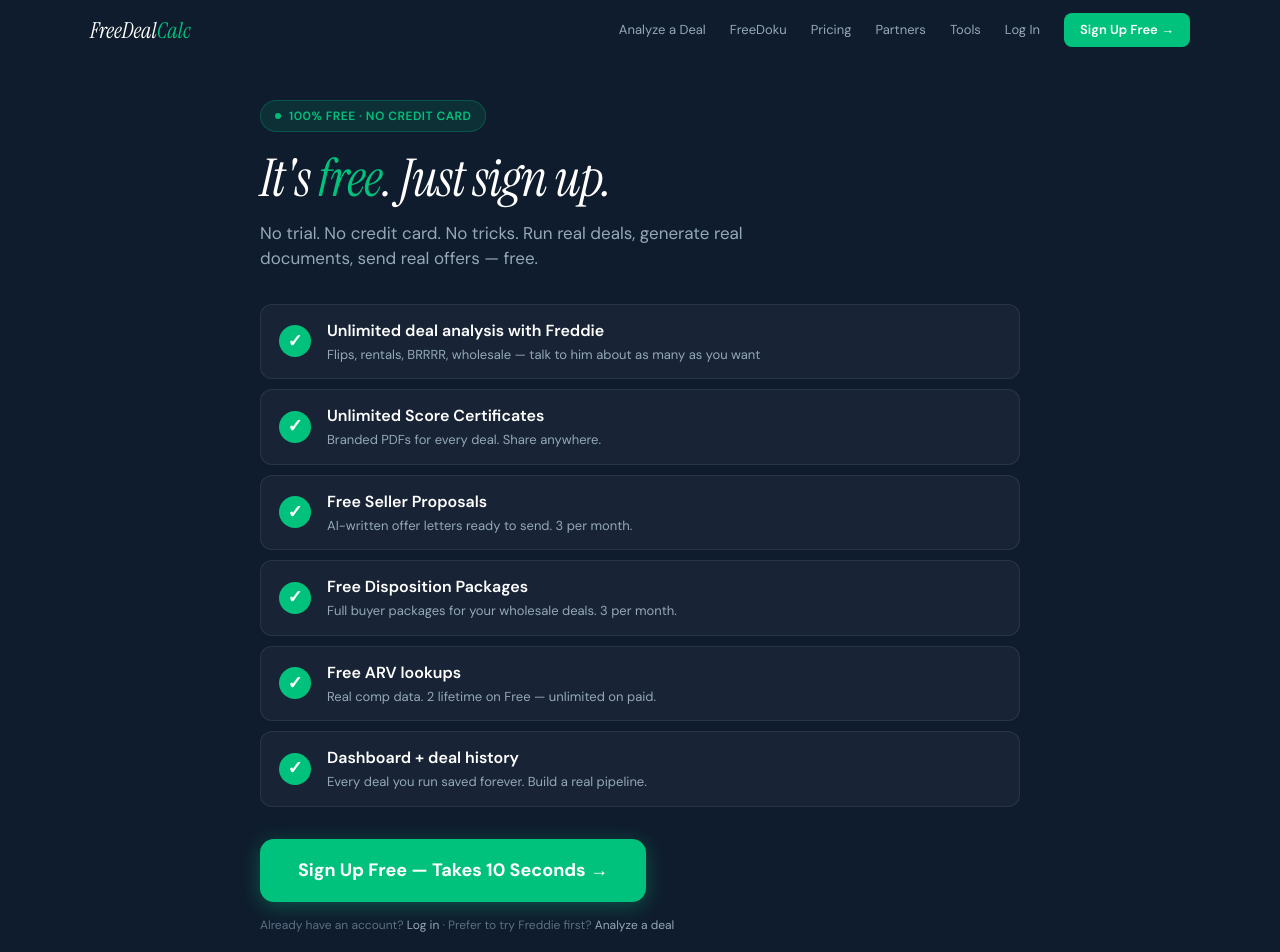
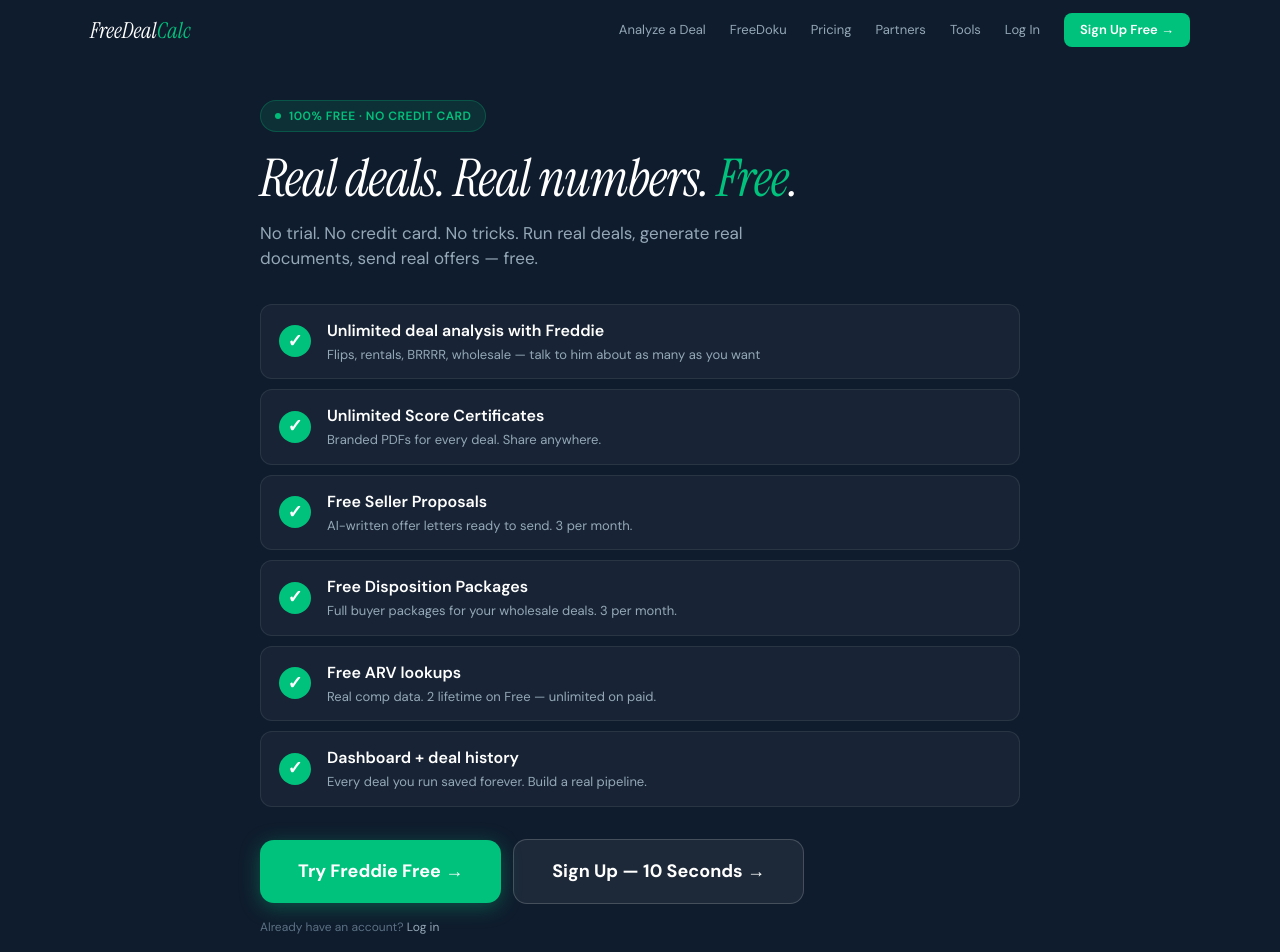
Before and after one commit to freedealcalc/freedealcalc, a Next.js app: page / in a window 1280 px wide. Shown: the top 952 px of the page. Built offline with nearby package versions, Linux system fonts and the light colour scheme; no server answers.

Commit message:
Lead hero with Try Freddie Free + new headline

```diff
--- a/app/page.js
+++ b/app/page.js
@@ -39,6 +39,31 @@
           box-shadow: 0 4px 20px rgba(0,194,124,0.35);
         }
         .hero-btn:hover { background: #00a368; transform: translateY(-1px); }
+        .hero-btn-secondary {
+          display: inline-flex;
+          align-items: center;
+          gap: 10px;
+          background: rgba(255,255,255,0.06);
+          color: white;
+          font-size: 18px;
+          font-weight: 700;
+          padding: 18px 38px;
+          border-radius: 14px;
+          text-decoration: none;
+          transition: background 0.15s, border 0.15s, transform 0.1s;
+          border: 1px solid rgba(255,255,255,0.18);
+        }
+        .hero-btn-secondary:hover {
+          background: rgba(255,255,255,0.12);
+          border: 1px solid rgba(255,255,255,0.3);
+          transform: translateY(-1px);
+        }
+        .hero-cta-row {
+          display: flex;
+          flex-wrap: wrap;
+          gap: 12px;
+          align-items: center;
+        }
         .nav-link { font-size: 13px; color: #94a8b8; text-decoration: none; transition: color 0.15s; }
         .nav-link:hover { color: white; }
         .feature-card {
@@ -111,6 +136,8 @@
           .stat-row { flex-direction: column !important; gap: 16px !important; }
           .nav-links { display: none !important; }
           .nav-mobile-cta { display: flex !important; }
+          .hero-cta-row { flex-direction: column !important; align-items: stretch !important; }
+          .hero-cta-row a { justify-content: center; text-align: center; }
         }
       `}</style>
 
@@ -161,7 +188,7 @@
           </div>
 
           <h1 className="hero-headline" style={{ fontFamily: 'Instrument Serif, Georgia, serif', fontSize: '52px', fontStyle: 'italic', color: 'white', lineHeight: '1.05', letterSpacing: '-1px', marginBottom: '14px' }}>
-            It's <span style={{ color: '#00C27C' }}>free</span>. Just sign up.
+            Real deals. Real numbers. <span style={{ color: '#00C27C' }}>Free</span>.
           </h1>
 
           <p style={{ fontSize: '17px', color: '#94a8b8', lineHeight: '1.5', marginBottom: '32px', maxWidth: '560px' }}>
@@ -188,11 +215,16 @@
             ))}
           </div>
 
-          <a href="/signup" className="hero-btn">
-            Sign Up Free — Takes 10 Seconds →
-          </a>
+          <div className="hero-cta-row">
+            <a href="/freddie" className="hero-btn">
+              Try Freddie Free →
+            </a>
+            <a href="/signup" className="hero-btn-secondary">
+              Sign Up — 10 Seconds →
+            </a>
+          </div>
           <p style={{ fontSize: '12px', color: '#5a7184', marginTop: '14px' }}>
-            Already have an account? <a href="/login" style={{ color: '#94a8b8' }}>Log in</a> · Prefer to try Freddie first? <a href="/freddie" style={{ color: '#94a8b8' }}>Analyze a deal</a>
+            Already have an account? <a href="/login" style={{ color: '#94a8b8' }}>Log in</a>
           </p>
         </div>
       </section>
```
